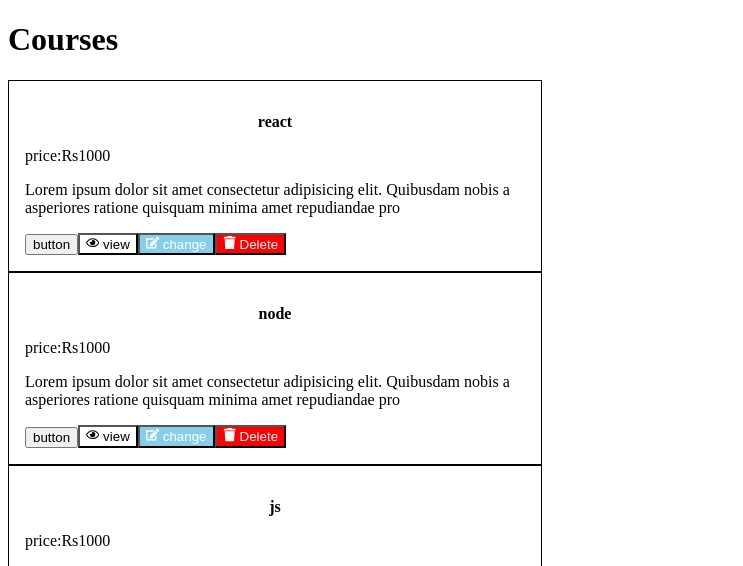
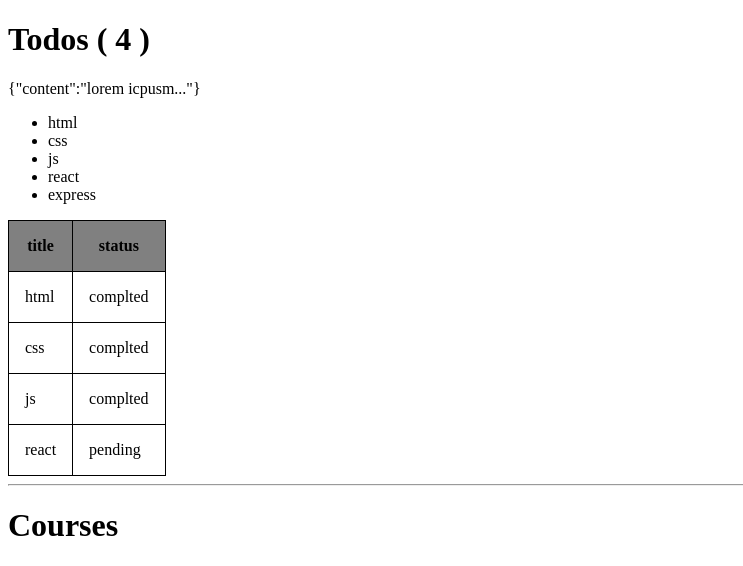
Before and after one commit to sagartmg2/sh-bh-ash-react, a React (Vite) app in the folder react/: page / in a window 1280 px wide. Shown: the top 566 px of the page, without its empty margins (0-743 px from the left). Built offline with nearby package versions, Linux system fonts and the light colour scheme.

Commit message:
.map in react

```diff
--- a/react/src/App.jsx
+++ b/react/src/App.jsx
@@ -1,5 +1,6 @@
 import Course from "./Course"
 import User from "./User"
+import Todos from "./Todos"
 
 import Glass from "./assets/images/glasses.jpg"
 import DeleteButton from "./components/DeleteButton"
@@ -11,20 +12,32 @@ let usersStyle = {
 }
 
 let users = [
-    {name:"ram",email:"ram@gmail.com"},
-    {name:"ram1",email:"ram@gmail.com"},
-    {name:"ram2",email:"ram@gmail.com"},
-    {name:"ram3",email:"ram@gmail.com"},
-    {name:"ram4",email:"ram@gmail.com"},
+    { name: "ram", email: "ram@gmail.com" },
+    { name: "ram1", email: "ram@gmail.com" },
+    { name: "ram2", email: "ram@gmail.com" },
+    { name: "ram3", email: "ram@gmail.com" },
+    { name: "ram4", email: "ram@gmail.com" },
 ]
+
+let courses = ["react","node","javascript"]
 
 function App() {
     return (
         <div>
+            <Todos/>
+
+            <hr />
             <h1 className="text-red-500 text-5xl mb-8 ">Courses</h1>
+            {/* replace below code using course.map */}
+            {
+                courses.map(el => <Course title={el}/>)
+            }
+
+           {/*
             <Course title={"react"} />
             <Course title={"node"} />
             <Course title="js" />
+            */}
             <h2>Users</h2>
 
             <div style={usersStyle} >
@@ -35,7 +48,7 @@ function App() {
                 <User />
             </div>
 
-        <table style={{marginTop:"1rem"}}>
+            <table style={{ marginTop: "1rem" }}>
                 <tr>
                     <th>Name</th>
                     <th>email</th>
@@ -44,7 +57,7 @@ function App() {
                 <tr>
                     <td>xyz</td>
                     <td>xyz@gmail.com</td>
-                    <td> <EditButton/> <DeleteButton/> </td>
+                    <td> <EditButton /> <DeleteButton /> </td>
                 </tr>
                 <tr>
                     <td>xyz</td>
--- /dev/null
+++ b/react/src/Todos.jsx
@@ -0,0 +1,65 @@
+/* api request */
+let todosString = ["html", "css", "js", "react", "express"]
+let todos = [
+    { title: "html", status: true },
+    { title: "css", status: true },
+    { title: "js", status: true },
+    { title: "react", status: false }
+]
+
+/*
+let todosinHTML = todos.map(el =>{
+    return <li> {el} </li>
+})
+console.log({todosinHTML})
+ */
+
+let description = "loream ipsum .....asd f"
+description = { content: "lorem icpusm..." }
+
+
+const Todos = () => {
+    return <>
+        <h1>Todos ( {todos.length} )</h1>
+        <p>{JSON.stringify(description)}</p>
+        <ul>
+            {
+                todosString.map(el => {
+                    return <li>{el}</li>
+                })
+            }
+        </ul>
+
+        <table>
+            <thead>
+                <tr>
+                    <th>title</th>
+                    <th>status</th>
+                </tr>
+            </thead>
+            <tbody>
+                {
+                    todos.map(el => {
+
+                        /*
+                         let statusText = "pedning";
+                        if(el.status){
+                            statusText = "complted"
+                        }
+
+                        statusText = el.status ? "complted" : "pending."
+
+                        */
+                        return <tr key={el.title}>
+                            <td>{el.title}</td>
+                            <td>{el.status ? "complted" : "pending"}</td>
+                        </tr>
+
+                    })
+                }
+            </tbody>
+
+        </table>
+    </>
+}
+export default Todos
--- a/react/src/main.css
+++ b/react/src/main.css
@@ -28,6 +28,9 @@ table{
     border-collapse: collapse;
 }
 
+thead{
+    background-color: gray;
+}
 th,td{
     border: 1px solid;
     padding: 1rem;
```
